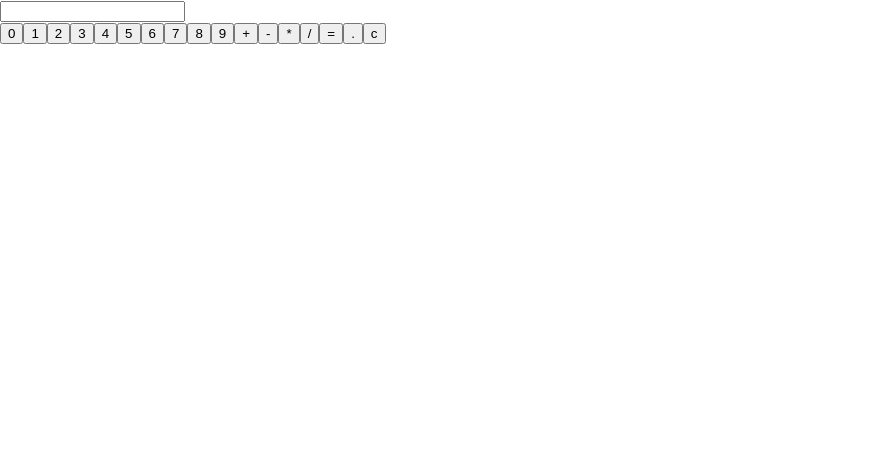
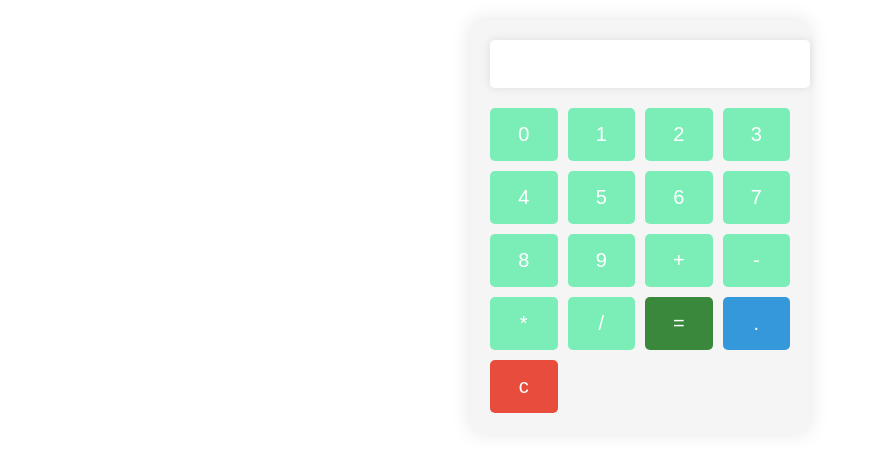
Before and after one commit to RabihSassouh/multi_app, a React (Create React App) app: page / in a window 1280 px wide. Shown: the top 452 px of the page, without its empty margins (0-877 px from the left). Built offline with nearby package versions, Linux system fonts and the light colour scheme.

Commit message:
created a style for the calculator app

```diff
--- a/src/pages/Calculator.jsx
+++ b/src/pages/Calculator.jsx
@@ -1,5 +1,5 @@
 import React, { useState } from 'react';
-// import './Calculator.css';
+import "../styles/calculator.css";
 
 const Calculator = () => {
   const [expression, setExpression] = useState('');
@@ -28,10 +28,10 @@ const Calculator = () => {
 
   return (
     <div className="calculator" tabIndex="0" onKeyDown={handleKeyPress}>
-      <input type="text" value={expression} readOnly />
+    <input className="input" type="text" value={expression} readOnly />
     <div className="buttons">
       {['0','1', '2', '3', '4', '5', '6', '7', '8', '9', '+','-', '*', '/', '=','.', 'c'].map((button) => (
-          <button key={button} onClick={() => handleInput(button)}>
+        <button key={button} onClick={() => handleInput(button)} className={button === '=' ? 'equal' : button === 'c' ? 'clear' : button === '.' ? 'dot' : 'operator'}>
           {button}
         </button>
       ))}
--- /dev/null
+++ b/src/styles/calculator.css
@@ -0,0 +1,64 @@
+.calculator {
+    width: 300px;
+    margin: 20px auto;
+    padding: 20px;
+    border-radius: 10px;
+    background-color: #f5f5f5;
+    box-shadow: 0 0 20px rgba(0, 0, 0, 0.1);
+  }
+
+  .input {
+    width: 100%;
+    padding: 10px;
+    margin-bottom: 20px;
+    font-size: 24px;
+    border: none;
+    border-radius: 5px;
+    background-color: #fff;
+    box-shadow: 0 0 10px rgba(0, 0, 0, 0.1);
+  }
+
+  .buttons {
+    display: grid;
+    grid-template-columns: repeat(4, 1fr);
+    gap: 10px;
+  }
+
+  button {
+    padding: 15px;
+    font-size: 20px;
+    border: none;
+    border-radius: 5px;
+    background-color: #f0f0f0;
+    color: #333;
+    cursor: pointer;
+    transition: background-color 0.3s ease;
+  }
+
+  button:hover {
+    background-color: #e0e0e0;
+  }
+
+  button:active {
+    background-color: #ccc;
+  }
+
+  .operator {
+    background-color: #7beeb8;
+    color: #fff;
+  }
+
+  .clear {
+    background-color: #e74c3c;
+    color: #fff;
+  }
+
+  .equal {
+    background-color: #3a883c;
+    color: #fff;
+  }
+
+  .dot {
+    background-color: #3498db;
+    color: #fff;
+  }
```
Lines whose indentation alone changed are shown as unchanged.
